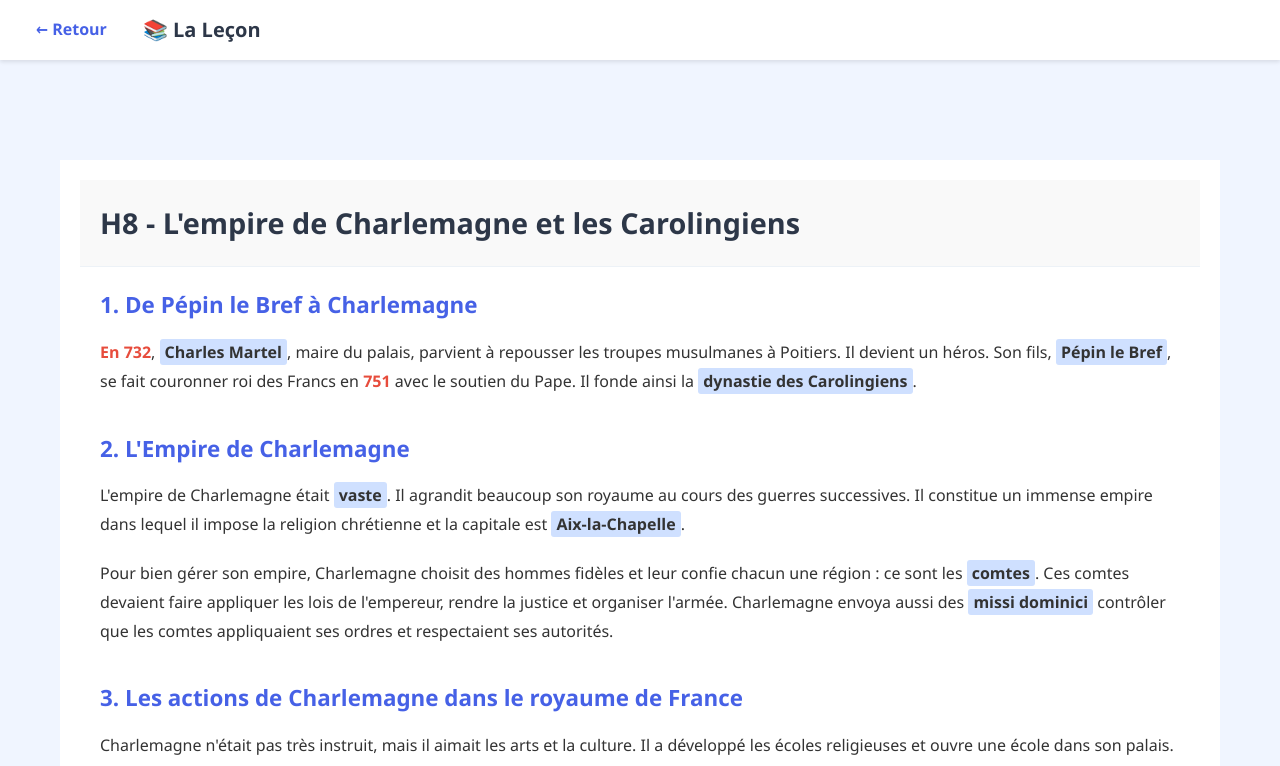
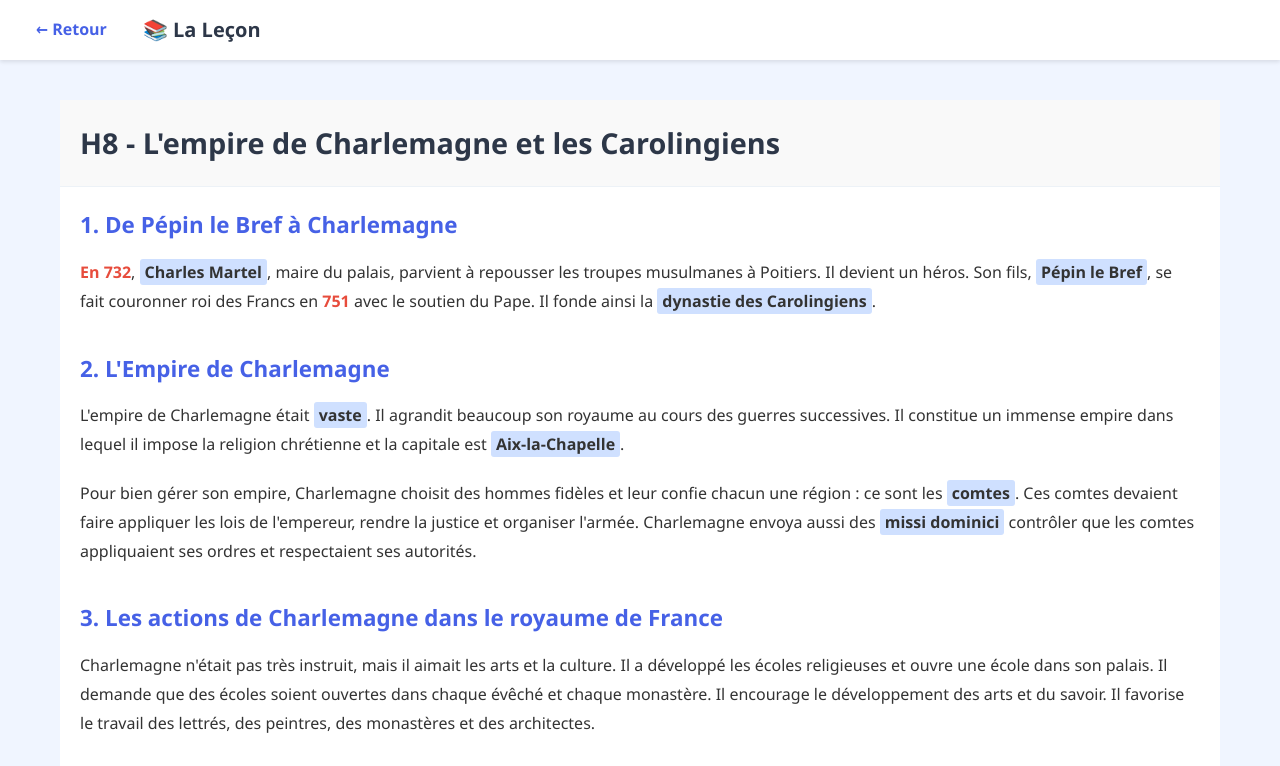
Before and after one commit to joalasta/charlemagne-pwa, a plain HTML site: page chapitre-charlemagne.html in a window 1280 px wide. Both pictures are taken after a click on the element "La Leçon". Shown: the top 766 px of the page. Drawn offline with Linux system fonts and the light colour scheme.

Commit message:
changement wrapper

```diff
--- a/charlemagne.css
+++ b/charlemagne.css
@@ -178,9 +178,9 @@ body {
 
 /* Contenu des pages */
 .content-wrapper {
-    margin-top: 80px;
-    padding: 20px;
-    background: white;
+    margin-top: 20px;
+    padding: 0px;
+    background: rgb(255, 255, 255);
     min-height: calc(100vh - 80px);
 }
 
@@ -237,7 +237,7 @@ body {
 .quiz-container {
     background: transparent;
     border-radius: 0;
-    padding: 20px;
+    padding: 0px;
     box-shadow: none;
 }
 
@@ -246,7 +246,7 @@ body {
     margin: 0;
     font-size: 1.8em;
     border-bottom: 1px solid #edf2f7;
-    padding: 20px;
+    padding: 10px;
     background: #f9f9f9;
     font-weight: 600;
 }
```
